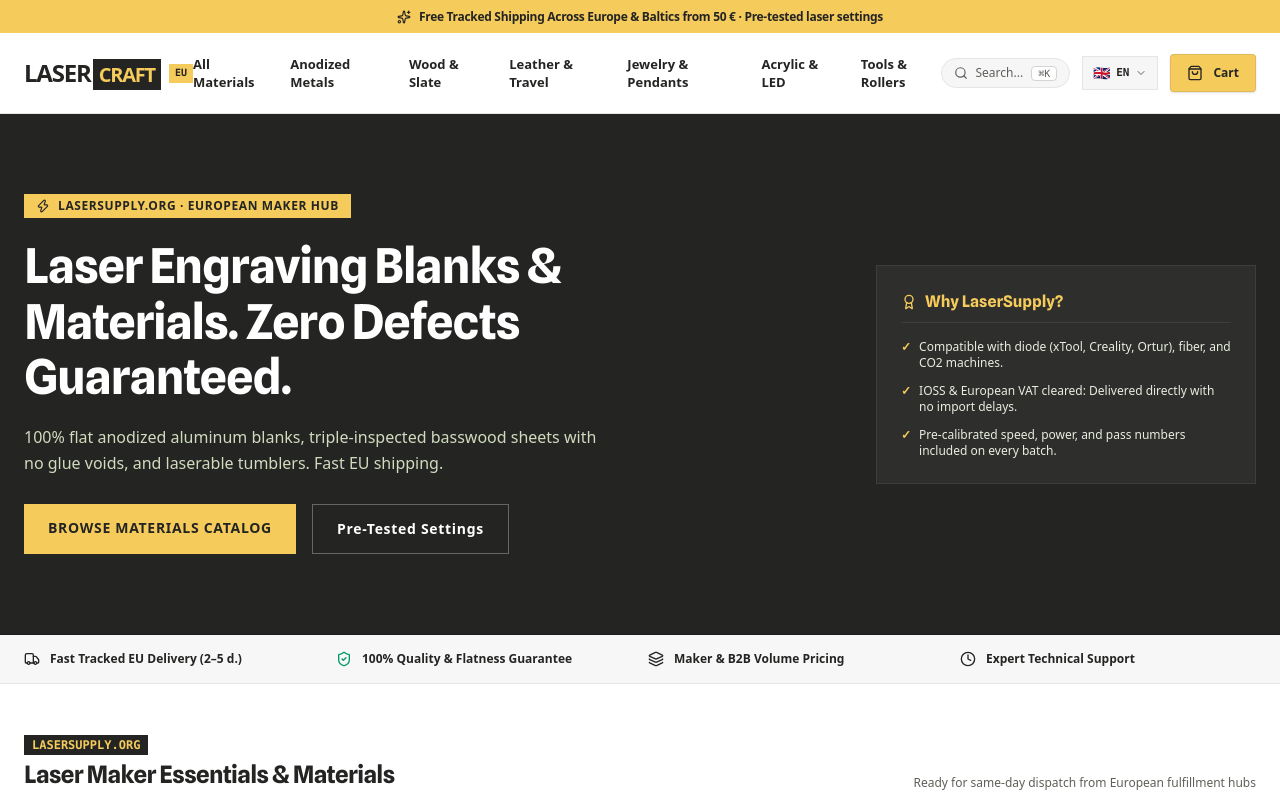
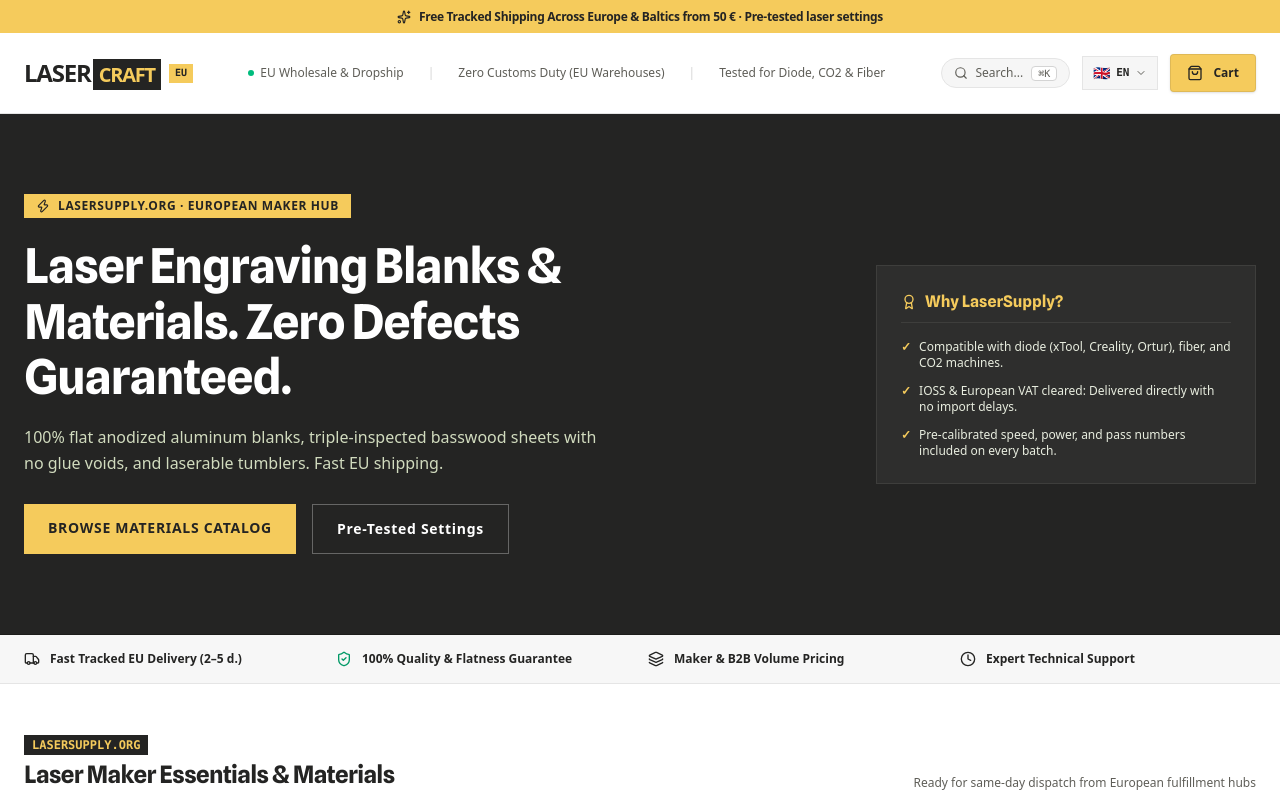
Before and after one commit to grrzlis/lasersupply-shop, a Next.js app: page /en in a window 1280 px wide. Shown: the top 800 px of the page. Built offline with nearby package versions, Linux system fonts and the light colour scheme.

Commit message:
refactor: remove redundant top category links in favor of left sidebar categories

```diff
--- a/src/components/Navbar.tsx
+++ b/src/components/Navbar.tsx
@@ -42,86 +42,17 @@ export function Navbar({ locale = 'en' }: { locale?: Locale }) {
           </span>
         </Link>
 
-        {/* Navigation Categories */}
-        <nav className="hidden lg:flex items-center gap-7 text-[13px] font-bold text-[#242423]">
-          <a
-            href="#catalog"
-            onClick={(e) => {
-              e.preventDefault();
-              window.dispatchEvent(new CustomEvent('filter-category', { detail: 'all' }));
-              document.getElementById('catalog')?.scrollIntoView({ behavior: 'smooth' });
-            }}
-            className="hover:text-[#f5cb5c] transition"
-          >
-            All Materials
-          </a>
-          <a
-            href="#cat_metal"
-            onClick={(e) => {
-              e.preventDefault();
-              window.dispatchEvent(new CustomEvent('filter-category', { detail: 'cat_metal' }));
-              document.getElementById('catalog')?.scrollIntoView({ behavior: 'smooth' });
-            }}
-            className="hover:text-[#f5cb5c] transition"
-          >
-            Anodized Metals
-          </a>
-          <a
-            href="#cat_wood"
-            onClick={(e) => {
-              e.preventDefault();
-              window.dispatchEvent(new CustomEvent('filter-category', { detail: 'cat_wood' }));
-              document.getElementById('catalog')?.scrollIntoView({ behavior: 'smooth' });
-            }}
-            className="hover:text-[#f5cb5c] transition"
-          >
-            Wood & Slate
-          </a>
-          <a
-            href="#cat_leather"
-            onClick={(e) => {
-              e.preventDefault();
-              window.dispatchEvent(new CustomEvent('filter-category', { detail: 'cat_leather' }));
-              document.getElementById('catalog')?.scrollIntoView({ behavior: 'smooth' });
-            }}
-            className="hover:text-[#f5cb5c] transition"
-          >
-            Leather & Travel
-          </a>
-          <a
-            href="#cat_jewelry"
-            onClick={(e) => {
-              e.preventDefault();
-              window.dispatchEvent(new CustomEvent('filter-category', { detail: 'cat_jewelry' }));
-              document.getElementById('catalog')?.scrollIntoView({ behavior: 'smooth' });
-            }}
-            className="hover:text-[#f5cb5c] transition"
-          >
-            Jewelry & Pendants
-          </a>
-          <a
-            href="#cat_acrylic"
-            onClick={(e) => {
-              e.preventDefault();
-              window.dispatchEvent(new CustomEvent('filter-category', { detail: 'cat_acrylic' }));
-              document.getElementById('catalog')?.scrollIntoView({ behavior: 'smooth' });
-            }}
-            className="hover:text-[#f5cb5c] transition"
-          >
-            Acrylic & LED
-          </a>
-          <a
-            href="#cat_accessories"
-            onClick={(e) => {
-              e.preventDefault();
-              window.dispatchEvent(new CustomEvent('filter-category', { detail: 'cat_accessories' }));
-              document.getElementById('catalog')?.scrollIntoView({ behavior: 'smooth' });
-            }}
-            className="hover:text-[#f5cb5c] transition"
-          >
-            Tools & Rollers
-          </a>
-        </nav>
+        {/* Centered USP or clean space */}
+        <div className="hidden md:flex items-center gap-6 text-xs text-[#5f5e58] font-medium">
+          <span className="flex items-center gap-1.5">
+            <span className="w-1.5 h-1.5 rounded-full bg-emerald-500"></span>
+            EU Wholesale & Dropship
+          </span>
+          <span className="text-[#d4d4d4]">|</span>
+          <span>Zero Customs Duty (EU Warehouses)</span>
+          <span className="text-[#d4d4d4]">|</span>
+          <span>Tested for Diode, CO2 & Fiber</span>
+        </div>
 
         {/* Search, Language Switcher & Cart */}
         <div className="flex items-center gap-3">
```
